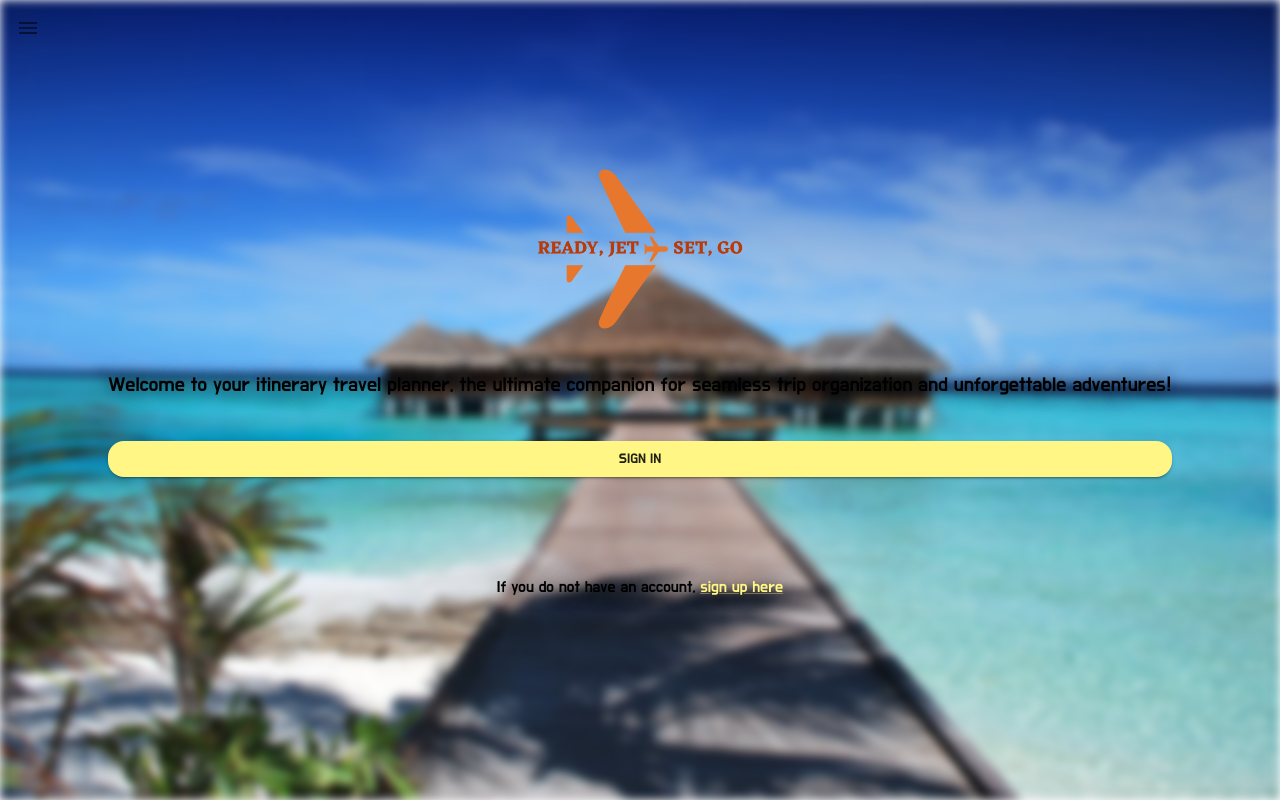
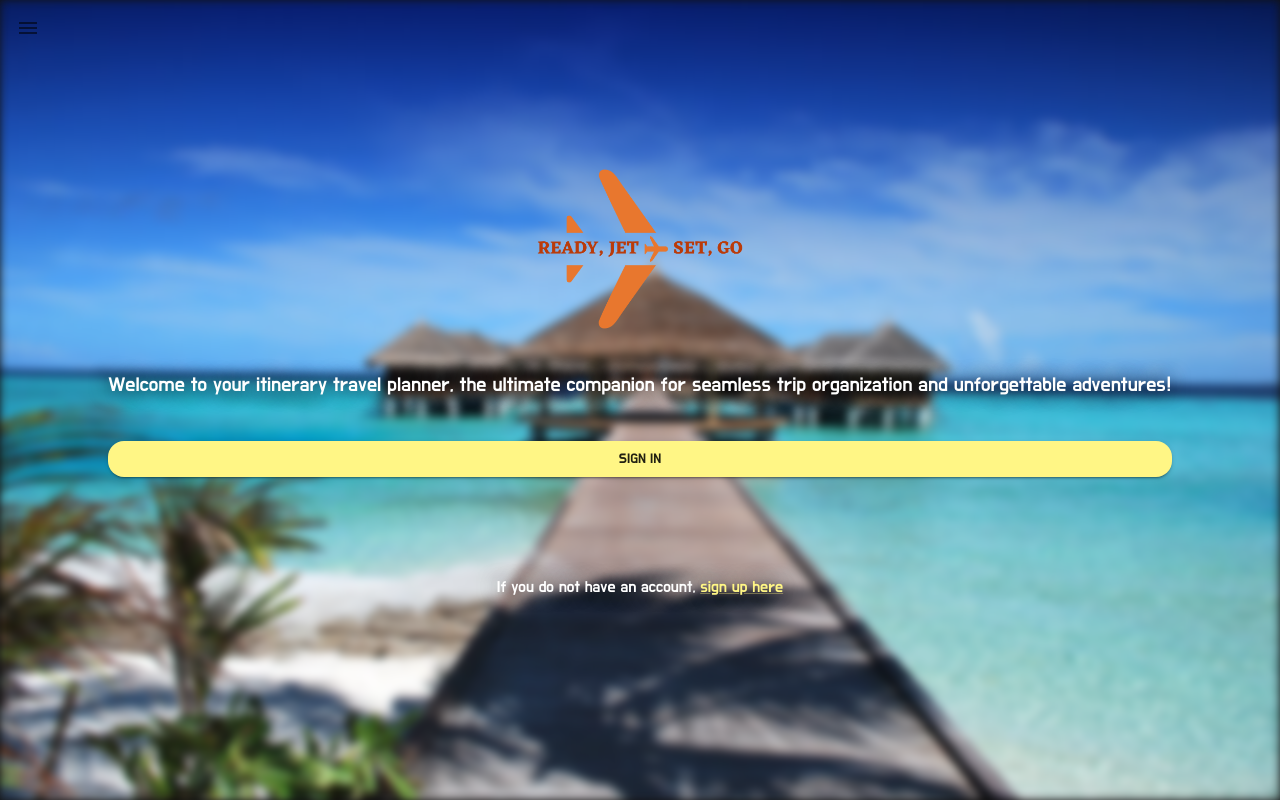
Before and after one commit to silvester-zogaj/travel-planner, a Next.js app in the folder travel-planner-fe/: page / in a window 1280 px wide. Built offline with nearby package versions, Linux system fonts and the light colour scheme; no server answers.

Commit message:
change theme to dark

```diff
--- a/travel-planner-fe/shared/AppMuiThemeProvider.tsx
+++ b/travel-planner-fe/shared/AppMuiThemeProvider.tsx
@@ -49,7 +49,7 @@ export default function AppMuiThemeProvider(props: {
     document.head.insertAdjacentHTML(
       "afterend",
       `<style id="${rootColorSchemeStyleTagId}">:root { color-scheme: ${
-        prefersDarkMode ? "dark" : "light"
+        prefersDarkMode ? "dark" : "dark"
       }; }</style>`
     );
   }, [prefersDarkMode]);
@@ -71,6 +71,7 @@ export default function AppMuiThemeProvider(props: {
           },
           text: {
             primary: "rgba(255,255,255,0.87)",
+            secondary: "rgba(16,16,16,0.54)",
           },
           divider: "#000044",
         },
```
